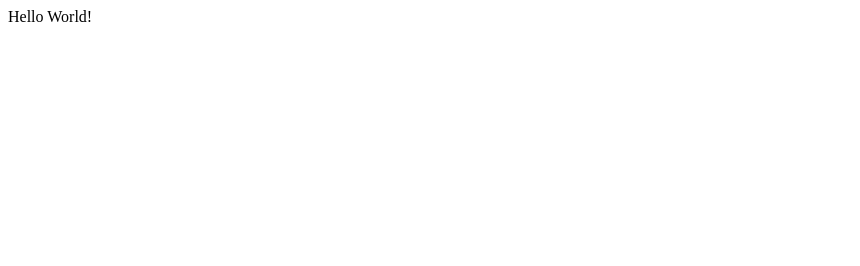
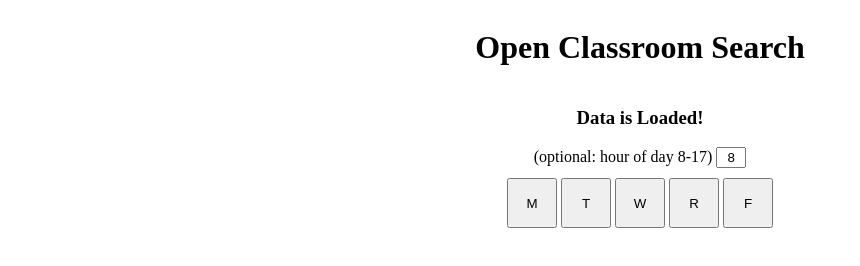
Before and after one commit to mzwang25/grid-search, a plain HTML site: page index.html in a window 1280 px wide. Shown: the whole page, without its empty margins (0-860 px from the left). Drawn offline with Linux system fonts and the light colour scheme.

Commit message:
Add simple site

```diff
--- a/index.html
+++ b/index.html
@@ -1,9 +1,108 @@
 <head>
-
+  <title> Grid Search </title>
 
 </head>
 
-<body>
+<body onload="fetchData()">
+  <div class="container">
+    <h1> Open Classroom Search </h1>
+    <h3 id="title"> Loading Data... </h3>
+    <div>
+      (optional: hour of day 8-17)
+      <input id="hrinput" type="number" placeholder="hr" value="8" ></input>
+    </div>
+    <div class="dayOfWeekButtons">
+      <button onclick="selectDayOfWeek('M')"> M </button>
+      <button onclick="selectDayOfWeek('T')"> T </button>
+      <button onclick="selectDayOfWeek('W')"> W </button>
+      <button onclick="selectDayOfWeek('R')"> R </button>
+      <button onclick="selectDayOfWeek('F')"> F </button>
+    </div>
 
-  Hello World!
+    <table id="dataDisplay">
+
+    </table>
+
+  </div>
 </body>
+
+<style>
+  .container {
+    display: flex;
+    flex-direction: column;
+    align-items: center;
+  }
+
+  .dayOfWeekButtons {
+    border: 0;
+    background: none;
+    box-shadow: none;
+    border-radius: 0px;
+  }
+
+  .dayOfWeekButtons button {
+    width: 50px;
+    height: 50px;
+  }
+
+  #hrinput {
+    width: 30px;
+    text-align: center;
+    margin-bottom: 10px;
+  }
+
+  input::-webkit-outer-spin-button,
+  input::-webkit-inner-spin-button {
+    -webkit-appearance: none;
+    margin: 0;
+  }
+
+</style>
+
+<script>
+  DATA = null
+  function fetchData() {
+    fetch( './openingData/openingData.json' ).then(
+                       response => {
+                         return response.json()
+                       }).then(
+                       data => {
+                         callback( data )
+                       })
+  }
+
+  function callback( jsonObj ) {
+    document.getElementById( "title" ).innerHTML = "Data is Loaded!";
+    DATA = jsonObj;
+  }
+
+  function selectDayOfWeek( day ) {
+    availableTimes = DATA[ day ];
+    hr = parseInt( document.getElementById( "hrinput" ).value );
+
+    if ( !hr ) {
+      hr = 8
+    }
+    if ( hr < 8 || hr > 17 ) {
+      document.getElementById( "title" ).innerHTML = "Invalid Hour";
+      return;
+    }
+    display = document.getElementById( "dataDisplay" )
+    display.innerHTML = "";
+    for ( var i = hr; i < 18; i++ ) {
+      display.innerHTML += `<br><h4> Hour ${i} </h4><br>`;
+      classrooms = availableTimes[ i ];
+
+      for ( var key in classrooms ) {
+        var htmlToAdd = `<tr>
+                          <td> ${key} </td>
+                          <td> ${classrooms[key]} </td>
+                         </tr>`;
+        display.innerHTML += htmlToAdd;
+      }
+    }
+
+  }
+
+
+</script>
```
